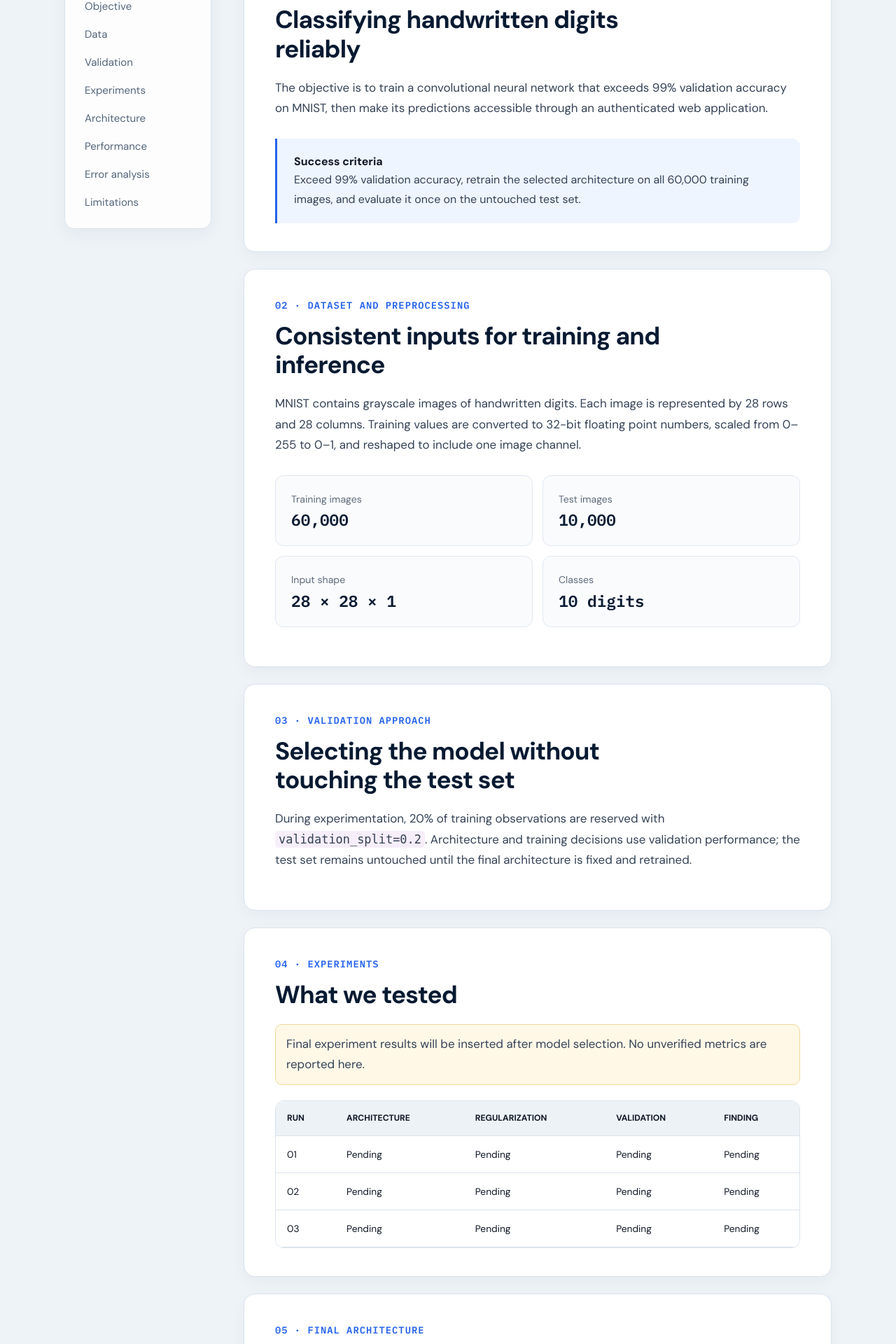
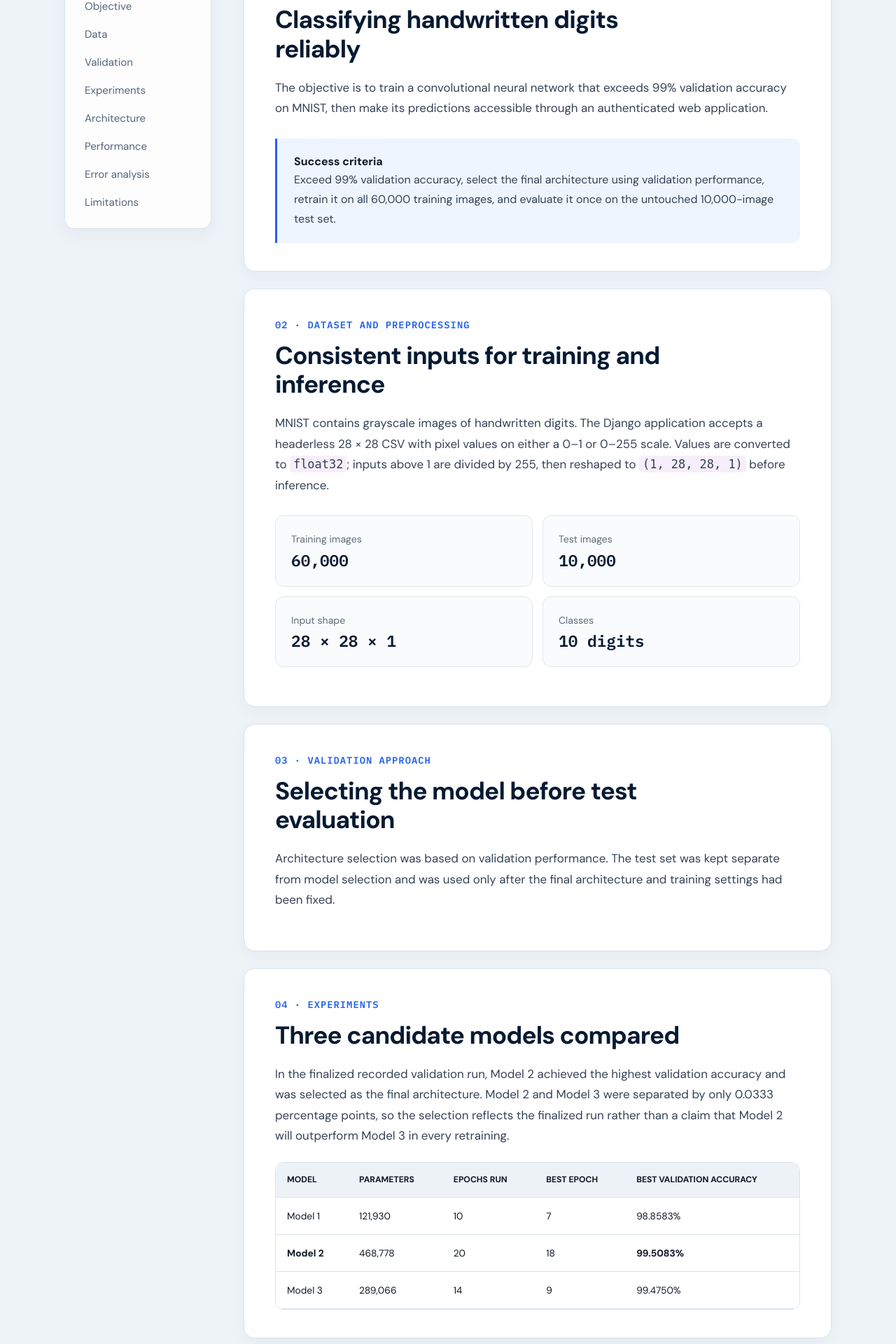
Before and after one commit to GraceHo1997/mnist-image-classification, a Django app: page /process/ in a window 1280 px wide. Shown: the part 773-2693 px from the top of the page at 70% size. Run offline with Django 4.2, Linux system fonts and the light colour scheme; the visitor is signed in with stand-in values (Sample User, id 1).

Commit message:
Align Task 3 model process with finalized handoff

```diff
--- a/templates/classifier/article.html
+++ b/templates/classifier/article.html
@@ -2,18 +2,132 @@
 {% block title %}Model process | MNIST Lab{% endblock %}
 {% block content %}
 <main id="main-content" class="article-page">
-  <header class="article-hero"><div class="container hero-grid"><div><p class="eyebrow light">Model development report</p><h1>From 28 × 28 pixels to one predicted digit</h1><p>Our workflow for designing, validating, and evaluating a convolutional neural network on MNIST.</p><a class="button light-button" href="{% url 'home' %}">Try the classifier</a></div><div class="network" aria-label="Simplified neural-network flow"><span><b>28×28</b>Input</span><i>→</i><span><b>Conv</b>Features</span><i>→</i><span><b>0–9</b>Output</span></div></div></header>
+  <header class="article-hero">
+    <div class="container hero-grid">
+      <div>
+        <p class="eyebrow light">Model development report</p>
+        <h1>From 28 × 28 pixels to one predicted digit</h1>
+        <p>Our workflow for designing, validating, and evaluating a convolutional neural network on MNIST.</p>
+        <a class="button light-button" href="{% url 'home' %}">Try the classifier</a>
+      </div>
+      <div class="network" aria-label="Simplified neural-network flow">
+        <span><b>28×28</b>Input</span><i>→</i><span><b>Conv</b>Features</span><i>→</i><span><b>0–9</b>Output</span>
+      </div>
+    </div>
+  </header>
+
   <div class="article-layout container">
-    <aside class="toc"><strong>On this page</strong><a href="#objective">Objective</a><a href="#data">Data</a><a href="#validation">Validation</a><a href="#experiments">Experiments</a><a href="#architecture">Architecture</a><a href="#performance">Performance</a><a href="#errors">Error analysis</a><a href="#limits">Limitations</a></aside>
+    <aside class="toc">
+      <strong>On this page</strong>
+      <a href="#objective">Objective</a>
+      <a href="#data">Data</a>
+      <a href="#validation">Validation</a>
+      <a href="#experiments">Experiments</a>
+      <a href="#architecture">Architecture</a>
+      <a href="#performance">Performance</a>
+      <a href="#errors">Error analysis</a>
+      <a href="#limits">Limitations</a>
+    </aside>
+
     <article class="article-content">
-      <section id="objective"><p class="section-no">01 · Objective</p><h2>Classifying handwritten digits reliably</h2><p>The objective is to train a convolutional neural network that exceeds 99% validation accuracy on MNIST, then make its predictions accessible through an authenticated web application.</p><div class="callout"><strong>Success criteria</strong><p>Exceed 99% validation accuracy, retrain the selected architecture on all 60,000 training images, and evaluate it once on the untouched test set.</p></div></section>
-      <section id="data"><p class="section-no">02 · Dataset and preprocessing</p><h2>Consistent inputs for training and inference</h2><p>MNIST contains grayscale images of handwritten digits. Each image is represented by 28 rows and 28 columns. Training values are converted to 32-bit floating point numbers, scaled from 0–255 to 0–1, and reshaped to include one image channel.</p><dl class="facts"><div><dt>Training images</dt><dd>60,000</dd></div><div><dt>Test images</dt><dd>10,000</dd></div><div><dt>Input shape</dt><dd>28 × 28 × 1</dd></div><div><dt>Classes</dt><dd>10 digits</dd></div></dl></section>
-      <section id="validation"><p class="section-no">03 · Validation approach</p><h2>Selecting the model without touching the test set</h2><p>During experimentation, 20% of training observations are reserved with <code>validation_split=0.2</code>. Architecture and training decisions use validation performance; the test set remains untouched until the final architecture is fixed and retrained.</p></section>
-      <section id="experiments"><p class="section-no">04 · Experiments</p><h2>What we tested</h2><p class="pending">Final experiment results will be inserted after model selection. No unverified metrics are reported here.</p><div class="table-wrap"><table><thead><tr><th>Run</th><th>Architecture</th><th>Regularization</th><th>Validation</th><th>Finding</th></tr></thead><tbody><tr><td>01</td><td>Pending</td><td>Pending</td><td>Pending</td><td>Pending</td></tr><tr><td>02</td><td>Pending</td><td>Pending</td><td>Pending</td><td>Pending</td></tr><tr><td>03</td><td>Pending</td><td>Pending</td><td>Pending</td><td>Pending</td></tr></tbody></table></div></section>
-      <section id="architecture"><p class="section-no">05 · Final architecture</p><h2>Learning local patterns before classification</h2><p>The candidate network uses stacked small convolutional filters to detect strokes and curves, pooling to reduce spatial dimensions, dropout to control overfitting, and a softmax output for digits 0 through 9.</p><div class="placeholder"><span>Final architecture figure</span><strong>Awaiting verified model output</strong></div></section>
-      <section id="performance"><p class="section-no">06 · Performance</p><h2>Validation and final test results</h2><div class="metrics"><div><span>Best validation accuracy</span><strong>Pending</strong></div><div><span>Final test accuracy</span><strong>Pending</strong></div><div><span>Final test loss</span><strong>Pending</strong></div></div><div class="placeholder"><span>Accuracy and loss curves</span><strong>Awaiting experiment export</strong></div></section>
-      <section id="errors"><p class="section-no">07 · Error analysis</p><h2>Where the model becomes uncertain</h2><p>Analysis will compare true labels, predictions, and confidence, focusing on similar stroke geometry, ambiguous handwriting, unusual centering, and incomplete strokes.</p><div class="placeholder"><span>Confusion matrix and examples</span><strong>Awaiting test-set evaluation</strong></div></section>
-      <section id="limits"><p class="section-no">08 · Limitations and improvements</p><h2>Why 100% accuracy may not be realistic</h2><p>Some handwritten digits are inherently ambiguous. Dataset labeling, limited training variation, and overlap between writing styles constrain generalization. Future work could examine targeted augmentation, calibration, and high-confidence errors.</p><a class="button primary" href="{% url 'home' %}">Classify an image</a></section>
+      <section id="objective">
+        <p class="section-no">01 · Objective</p>
+        <h2>Classifying handwritten digits reliably</h2>
+        <p>The objective is to train a convolutional neural network that exceeds 99% validation accuracy on MNIST, then make its predictions accessible through an authenticated web application.</p>
+        <div class="callout">
+          <strong>Success criteria</strong>
+          <p>Exceed 99% validation accuracy, select the final architecture using validation performance, retrain it on all 60,000 training images, and evaluate it once on the untouched 10,000-image test set.</p>
+        </div>
+      </section>
+
+      <section id="data">
+        <p class="section-no">02 · Dataset and preprocessing</p>
+        <h2>Consistent inputs for training and inference</h2>
+        <p>MNIST contains grayscale images of handwritten digits. The Django application accepts a headerless 28 × 28 CSV with pixel values on either a 0–1 or 0–255 scale. Values are converted to <code>float32</code>; inputs above 1 are divided by 255, then reshaped to <code>(1, 28, 28, 1)</code> before inference.</p>
+        <dl class="facts">
+          <div><dt>Training images</dt><dd>60,000</dd></div>
+          <div><dt>Test images</dt><dd>10,000</dd></div>
+          <div><dt>Input shape</dt><dd>28 × 28 × 1</dd></div>
+          <div><dt>Classes</dt><dd>10 digits</dd></div>
+        </dl>
+      </section>
+
+      <section id="validation">
+        <p class="section-no">03 · Validation approach</p>
+        <h2>Selecting the model before test evaluation</h2>
+        <p>Architecture selection was based on validation performance. The test set was kept separate from model selection and was used only after the final architecture and training settings had been fixed.</p>
+      </section>
+
+      <section id="experiments">
+        <p class="section-no">04 · Experiments</p>
+        <h2>Three candidate models compared</h2>
+        <p>In the finalized recorded validation run, Model 2 achieved the highest validation accuracy and was selected as the final architecture. Model 2 and Model 3 were separated by only 0.0333 percentage points, so the selection reflects the finalized run rather than a claim that Model 2 will outperform Model 3 in every retraining.</p>
+        <div class="table-wrap">
+          <table>
+            <thead>
+              <tr>
+                <th>Model</th>
+                <th>Parameters</th>
+                <th>Epochs run</th>
+                <th>Best epoch</th>
+                <th>Best validation accuracy</th>
+              </tr>
+            </thead>
+            <tbody>
+              <tr><td>Model 1</td><td>121,930</td><td>10</td><td>7</td><td>98.8583%</td></tr>
+              <tr><td><strong>Model 2</strong></td><td>468,778</td><td>20</td><td>18</td><td><strong>99.5083%</strong></td></tr>
+              <tr><td>Model 3</td><td>289,066</td><td>14</td><td>9</td><td>99.4750%</td></tr>
+            </tbody>
+          </table>
+        </div>
+      </section>
+
+      <section id="architecture">
+        <p class="section-no">05 · Final architecture</p>
+        <h2>Model 2 selected for deployment</h2>
+        <p>After model selection, the Model 2 architecture was rebuilt with fresh weights and trained on all 60,000 MNIST training images for 18 epochs. The resulting model was saved as <code>mnist_classifier_group5.keras</code> and integrated into the Django backend.</p>
+        <dl class="facts">
+          <div><dt>Selected model</dt><dd>Model 2</dd></div>
+          <div><dt>Parameters</dt><dd>468,778</dd></div>
+          <div><dt>Final training</dt><dd>18 epochs</dd></div>
+          <div><dt>TensorFlow</dt><dd>2.20.0</dd></div>
+        </dl>
+      </section>
+
+      <section id="performance">
+        <p class="section-no">06 · Performance</p>
+        <h2>Validation and final test results</h2>
+        <div class="metrics">
+          <div><span>Best validation accuracy</span><strong>99.5083%</strong></div>
+          <div><span>Final test accuracy</span><strong>99.5700%</strong></div>
+          <div><span>Final training accuracy</span><strong>99.7883%</strong></div>
+          <div><span>Final test loss</span><strong>0.012706</strong></div>
+        </div>
+        <div class="callout">
+          <strong>Saved-model verification</strong>
+          <p>Reloading the saved <code>.keras</code> model reproduced the same 99.5700% test accuracy, confirming that the deployed model artifact was ready for Django integration.</p>
+        </div>
+      </section>
+
+      <section id="errors">
+        <p class="section-no">07 · Error analysis</p>
+        <h2>43 errors across 10,000 test images</h2>
+        <p>The finalized handoff reports 9,957 correct predictions and 43 incorrect predictions on the untouched MNIST test set, corresponding to a 0.43% error rate.</p>
+        <dl class="facts">
+          <div><dt>Correct predictions</dt><dd>9,957</dd></div>
+          <div><dt>Incorrect predictions</dt><dd>43</dd></div>
+          <div><dt>Test accuracy</dt><dd>99.57%</dd></div>
+          <div><dt>Error rate</dt><dd>0.43%</dd></div>
+        </dl>
+      </section>
+
+      <section id="limits">
+        <p class="section-no">08 · Limitations and interpretation</p>
+        <h2>Performance is high, but model ranking is run-specific</h2>
+        <p>The finalized validation run placed Model 2 slightly ahead of Model 3. Because the difference was only 0.0333 percentage points, the comparison should be interpreted as the result of the finalized experiment rather than evidence that Model 2 is universally superior across every retraining run.</p>
+        <p>More broadly, handwritten digits can be visually ambiguous, and 28 × 28 images may lose subtle stroke details. Future work could evaluate repeated training runs, targeted augmentation, calibration, or model ensembles.</p>
+        <a class="button primary" href="{% url 'home' %}">Classify an image</a>
+      </section>
     </article>
   </div>
 </main>
```
